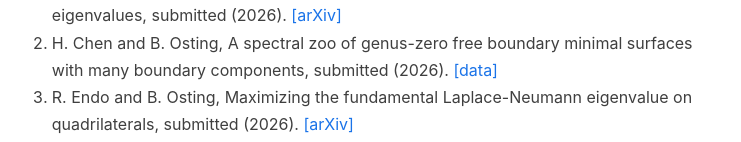
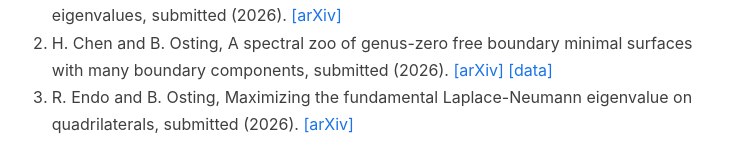
Before and after one commit to braxtonosting/braxtonosting.github.io, a plain HTML site: page pub.html in a window 1280 px wide. Shown: the part 210-352 px from the top of the page, without its empty margins (269-1010 px from the left). Drawn offline with Linux system fonts and the light colour scheme.

Commit message:
Update pub.html

```diff
--- a/pub.html
+++ b/pub.html
@@ -61,6 +61,7 @@ submitted (2026).
 H. Chen and B. Osting,
 A spectral zoo of genus-zero free boundary minimal surfaces with many boundary components,
 submitted (2026).
+<a href="https://arxiv.org/abs/2611.31936">[arXiv]</a>
 <a href="https://github.com/braxtonosting/genus0-fbms-zoo">[data]</a>
 </li>
 
```
